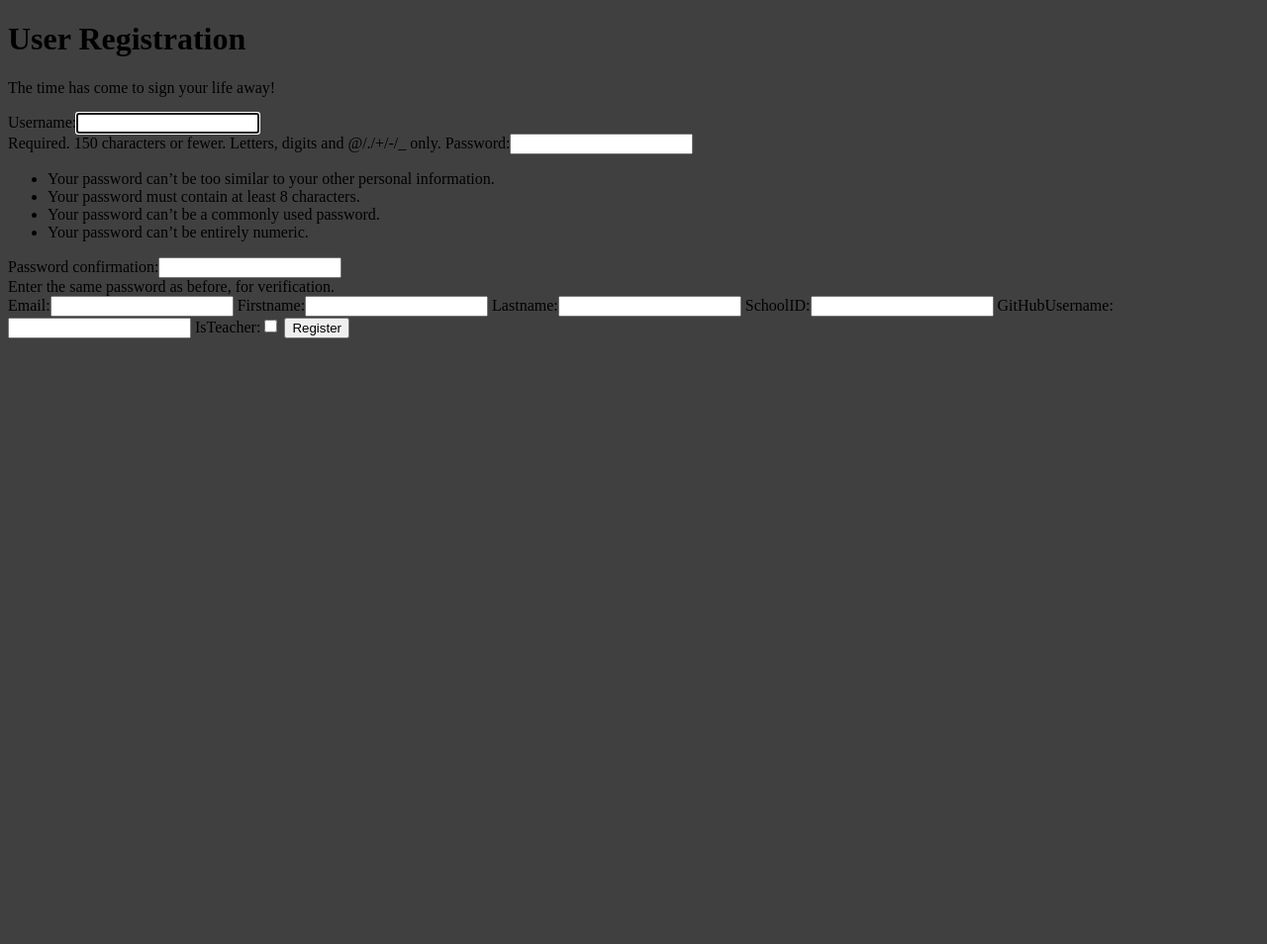
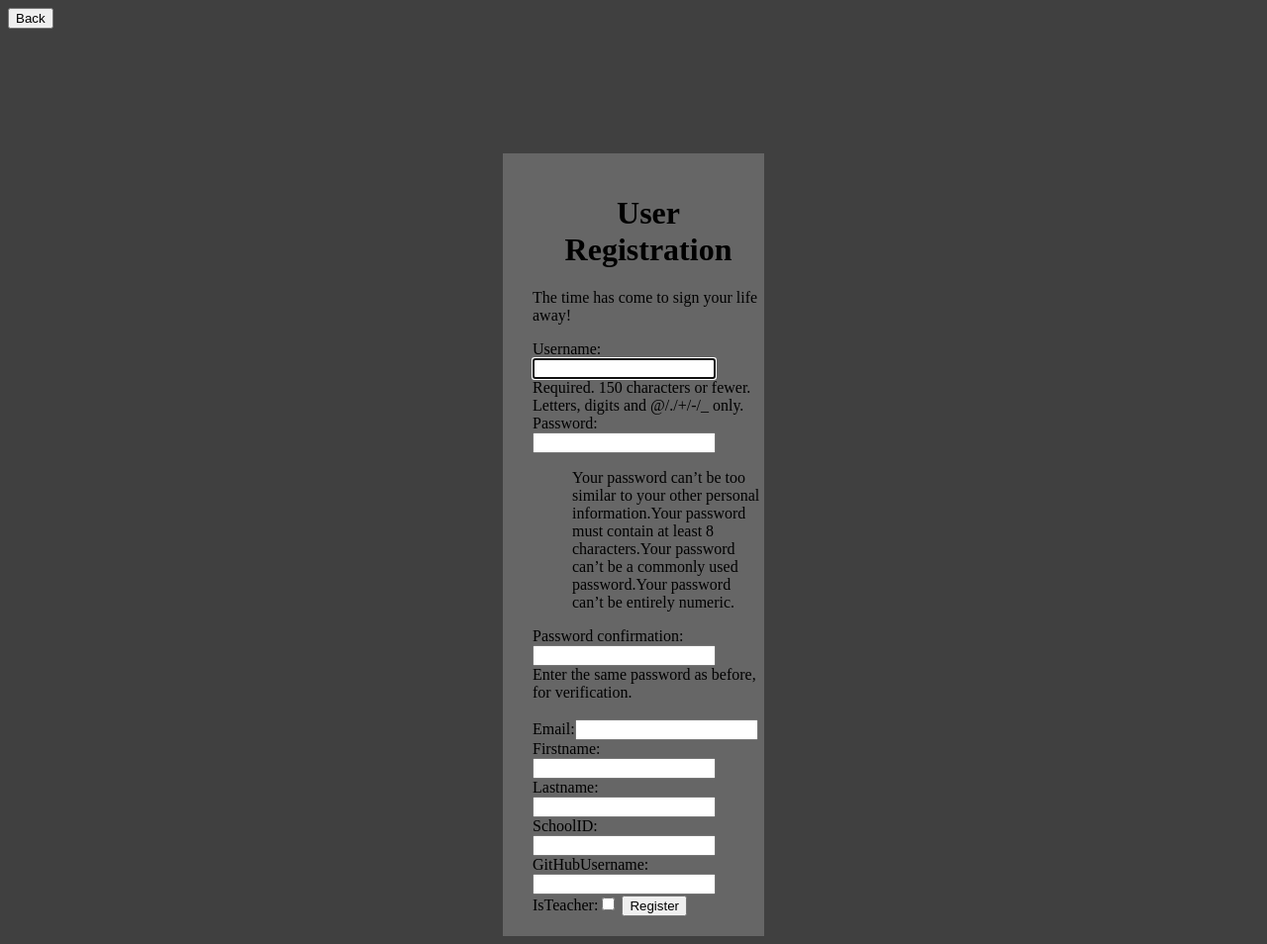
Before and after one commit to AlexPeterson99/EGR302-IDEal-Classroom-TEST, a Django app: page /register/ in a window 1280 px wide. Shown: the whole page at 99% size. Before the commit the page ends 342 px from the top, so only its background shows below. Run offline with Django 3.2, Linux system fonts and the light colour scheme.

Commit message:
slightly better UI

```diff
--- a/web_project/assets/styles.css
+++ b/web_project/assets/styles.css
@@ -1,5 +1,13 @@
 body{
     background:rgb(64, 64, 64);
+}
+
+li{
+    display: inline;
+}
+
+li#out{
+    margin-left: 90%;
 }
 
 div.content{
@@ -12,14 +20,35 @@ div.content{
     text-align: center;
 }
 
-div.login{
+div.register{
     background-color: rgba(255, 255, 255, 0.2);
-    margin-left: 700px;
-    margin-right: 700px;
+    margin-left: 500px;
+    margin-right: 500px;
     margin-top: 10%;
     padding-top: 20px;
     padding-bottom: 20px;
+    padding-left: 30px;
+    text-align: left;
+}
+
+.title{
     text-align: center;
+}
+
+div.course{
+    text-align: justify;
+    font-size: 20px;
+    margin-left: 35%;
+}
+
+div.grade{
+    text-align: justify;
+    font-size: 18px;
+    margin-left: 20%;
+}
+
+p.assn{
+    text-decoration: underline;
 }
 
 table, th, td {
--- a/web_project/templates/account.html
+++ b/web_project/templates/account.html
@@ -1,7 +1,7 @@
 {% extends 'base_layout.html' %}
 
 {% block content %}
-<h1>User Profile</h1>
+<h1>{{userDetails.GitHubUsername}}</h1>
 {% if userDetails.isTeacher %}
     <h1>{{ userDetails.GitHubUsername }}</h1>
 {% endif %}
@@ -10,7 +10,7 @@
     <h3>Courses:</h3>
     {% for course in courses %}
         <div class="course">
-            <p><a href="course">{{course.Title}}</a></p>
+            <li><a href="course">{{course.Title}}</a></li>
         </div>
     {% endfor %}
 </div>
@@ -18,7 +18,7 @@
     <h3>Grades:</h3>
     {% for submit in submits %}
         <div class="grade">
-            <p>{{submit.AssignmentID.Title}}: {{submit.Grade}}</p>
+            <p class="assn">{{submit.AssignmentID.Title}}: {{submit.Grade}}</p>
             <p>- Submitted: {{submit.SubmittedOn}}</p>
         </div>
     {% endfor %}
--- a/web_project/templates/base_layout.html
+++ b/web_project/templates/base_layout.html
@@ -10,16 +10,18 @@
     </head>
      <body>
         <div class="nav">
+            <ul>
                 <li>
                     <button onClick="javascript:history.go(-1)">
                         Back
                     </button>
                 </li>
-            <li>
-                <button>
+                <li id="out">
+                    <button onclick="location.href='{% url 'home' %}'">
                         Logout
                     </button>
                 </li>
+            </ul>
         </div>
          <div class="content">
              {% block content %}
--- a/web_project/templates/register.html
+++ b/web_project/templates/register.html
@@ -9,13 +9,20 @@
         <title>Register</title>
     </head>
      <body>
-         <div>
-            <h1>User Registration</h1>
+        <div class="nav">
+            <li>
+                <button onClick="javascript:history.go(-1)">
+                    Back
+                </button>
+            </li>
+        </div>
+         <div class="register">
+            <h1 class="title">User Registration</h1>
             <p>The time has come to sign your life away!</p>
             <form class="site-form" action="{% url 'register' %}" method="post">
                 {% csrf_token %}
                 {{ userInfo }}
-            </br>
+            </br></br>
                 {{ details }}
                 <input type="submit" value="Register">
             </form>
```
Also changed, not shown: web_project/templates/login.html (+8 -1 lines). Lines whose indentation alone changed are shown as unchanged.
